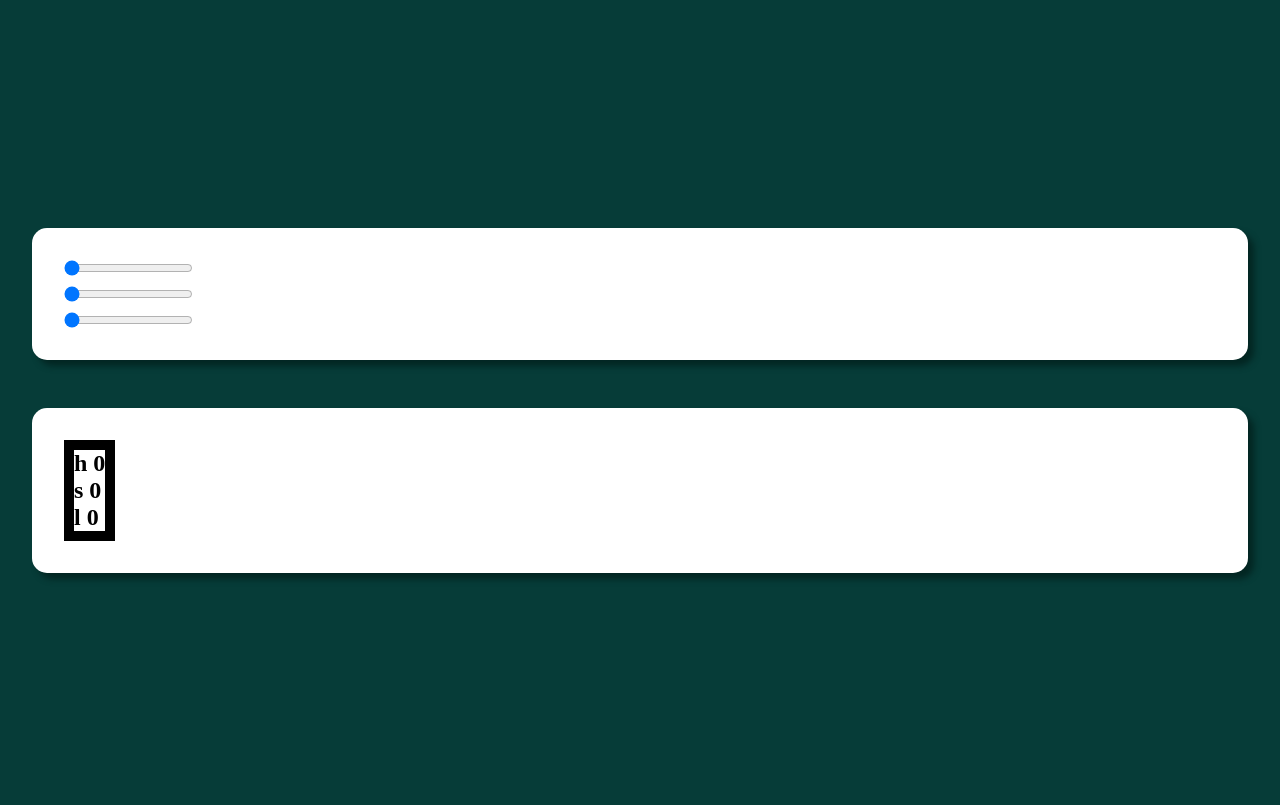
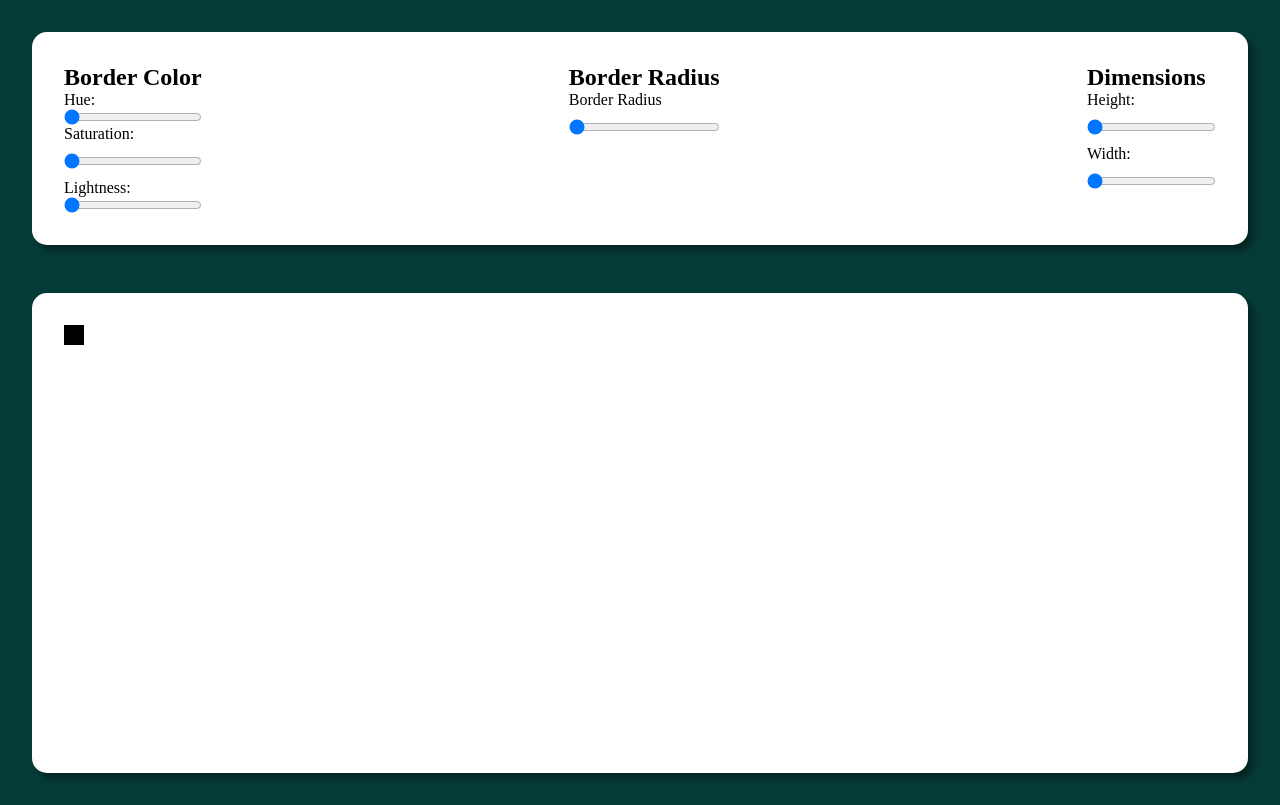
Before and after one commit to castle88/slider, a React (Create React App) app in the folder client/: page / in a window 1280 px wide. Built offline with nearby package versions, Linux system fonts and the light colour scheme.

Commit message:
border radius and height/width

```diff
--- a/client/src/App.js
+++ b/client/src/App.js
@@ -1,5 +1,5 @@
 import MultiRangeSlider from "./components/MultiRangeSlider";
-import Range from "./components/Range";
+import ColorRange from "./components/ColorRange";
 import Control from "./components/Control";
 import Display from "./components/Display";
 import { useState } from "react";
@@ -11,7 +11,14 @@ function App() {
     third: 0,
   });
 
-  const handleChange = (e) => {
+  const [dimensions, setDimensions] = useState({
+    height: 1,
+    width: 1,
+  });
+
+  const [borderRadius, setBorderRadius] = useState(0);
+
+  const handleBorderColorChange = (e) => {
     setHsl((prev) => {
       return {
         ...prev,
@@ -19,13 +26,36 @@ function App() {
       };
     });
   };
+  const handleDimensionChange = (e) => {
+    setDimensions((prev) => {
+      return {
+        ...prev,
+        [e.target.name]: e.target.value,
+      };
+    });
+  };
+  const handleBorderRadiusChange = (e) => {
+    setBorderRadius(e.target.value);
+  };
+
   return (
     <div className="App">
       <div className="form-container">
-        <Control hsl={hsl} handleChange={handleChange} />
+        <Control
+          hsl={hsl}
+          dimensions={dimensions}
+          borderRadius={borderRadius}
+          handleBorderColorChange={handleBorderColorChange}
+          handleDimensionChange={handleDimensionChange}
+          handleBorderRadiusChange={handleBorderRadiusChange}
+        />
       </div>
       <div className="display-container">
-        <Display hsl={hsl} />
+        <Display
+          hsl={hsl}
+          dimensions={dimensions}
+          borderRadius={borderRadius}
+        />
       </div>
     </div>
   );
--- /dev/null
+++ b/client/src/components/BorderRadiusRange.jsx
@@ -0,0 +1,22 @@
+import React from "react";
+
+export default function BorderRadiusRange({ borderRadius, handleChange }) {
+  return (
+    <div>
+      <h2>Border Radius</h2>
+      <form style={{ display: "flex", flexDirection: "column" }}>
+        <label htmlFor="borderRadius">Border Radius</label>
+        <input
+          style={{ margin: "10px 0" }}
+          type="range"
+          min={0}
+          max={50}
+          step={1}
+          name="borderRadius"
+          value={borderRadius}
+          onChange={handleChange}
+        />
+      </form>
+    </div>
+  );
+}
--- a/client/src/components/Range.jsx
+++ b/client/src/components/ColorRange.jsx
@@ -1,16 +1,18 @@
 import { useState } from "react";
 
-export default function Range({ hsl, handleChange }) {
+export default function ColorRange({ hsl, handleChange }) {
   const { first, second, third } = hsl;
 
   return (
-    <div>
+    <div className="border-color-range">
+      <h2>Border Color</h2>
       <form
         style={{
           display: "flex",
           flexDirection: "column",
         }}
       >
+        <label htmlFor="first">Hue:</label>
         <input
           type="range"
           min={0}
@@ -20,6 +22,8 @@ export default function Range({ hsl, handleChange }) {
           value={first}
           onChange={handleChange}
         />
+        <label htmlFor="second">Saturation:</label>
+
         <input
           style={{ margin: "10px 0" }}
           type="range"
@@ -30,6 +34,8 @@ export default function Range({ hsl, handleChange }) {
           value={second}
           onChange={handleChange}
         />
+        <label htmlFor="third">Lightness:</label>
+
         <input
           type="range"
           min={0}
--- a/client/src/components/Control.jsx
+++ b/client/src/components/Control.jsx
@@ -1,9 +1,26 @@
-import Range from "./Range";
+import ColorRange from "./ColorRange";
+import DimensionSlider from "./DimensionSlider";
+import BorderRadiusRange from "./BorderRadiusRange";
 
-export default function Control({ hsl, handleChange }) {
+export default function Control({
+  hsl,
+  dimensions,
+  borderRadius,
+  handleBorderColorChange,
+  handleDimensionChange,
+  handleBorderRadiusChange,
+}) {
   return (
-    <div>
-      <Range hsl={hsl} handleChange={handleChange} />
+    <div className="control">
+      <ColorRange hsl={hsl} handleChange={handleBorderColorChange} />
+      <BorderRadiusRange
+        borderRadius={borderRadius}
+        handleChange={handleBorderRadiusChange}
+      />
+      <DimensionSlider
+        dimensions={dimensions}
+        handleChange={handleDimensionChange}
+      />
     </div>
   );
 }
--- /dev/null
+++ b/client/src/components/DimensionSlider.jsx
@@ -0,0 +1,40 @@
+import { useState } from "react";
+
+export default function DimensionSlider({ dimensions, handleChange }) {
+  const { height, width } = dimensions;
+
+  return (
+    <div className="dimension-slider">
+      <h2>Dimensions</h2>
+      <form
+        style={{
+          display: "flex",
+          flexDirection: "column",
+        }}
+      >
+        <label htmlFor="height">Height:</label>
+        <input
+          style={{ margin: "10px 0" }}
+          type="range"
+          min={1}
+          max={100}
+          step={1}
+          name="height"
+          value={height}
+          onChange={handleChange}
+        />
+        <label htmlFor="width">Width:</label>
+        <input
+          style={{ margin: "10px 0" }}
+          type="range"
+          min={1}
+          max={100}
+          step={1}
+          name="width"
+          value={width}
+          onChange={handleChange}
+        />
+      </form>
+    </div>
+  );
+}
--- a/client/src/components/Display.jsx
+++ b/client/src/components/Display.jsx
@@ -1,15 +1,17 @@
 import React from "react";
 
-export default function Display({ hsl }) {
+export default function Display({ hsl, dimensions, borderRadius }) {
   const { first, second, third } = hsl;
+  const { height, width } = dimensions;
 
   return (
-    <div>
-      <div style={{ border: `10px solid hsl(${first} ${second}% ${third}%)` }}>
-        <h2>h {first}</h2>
-        <h2>s {second}</h2>
-        <h2>l {third}</h2>
-      </div>
-    </div>
+    <div
+      style={{
+        border: `10px solid hsl(${first} ${second}% ${third}%)`,
+        height: `${height}%`,
+        width: `${width}%`,
+        borderRadius: `${borderRadius}%`,
+      }}
+    ></div>
   );
 }
--- a/client/src/index.css
+++ b/client/src/index.css
@@ -9,7 +9,6 @@ html {
 .App {
   display: flex;
   min-height: 100vh;
-  justify-content: center;
   align-items: center;
   flex-direction: column;
   padding: 2rem;
@@ -26,3 +25,12 @@ html {
   box-shadow: 6px 6px 6px 0 hsla(174, 88%, 7%, 0.836);
   width: 100%;
 }
+.display-container {
+  height: 60vh;
+}
+.control {
+  width: 100%;
+  display: flex;
+  justify-content: space-between;
+  align-items: start;
+}
```
